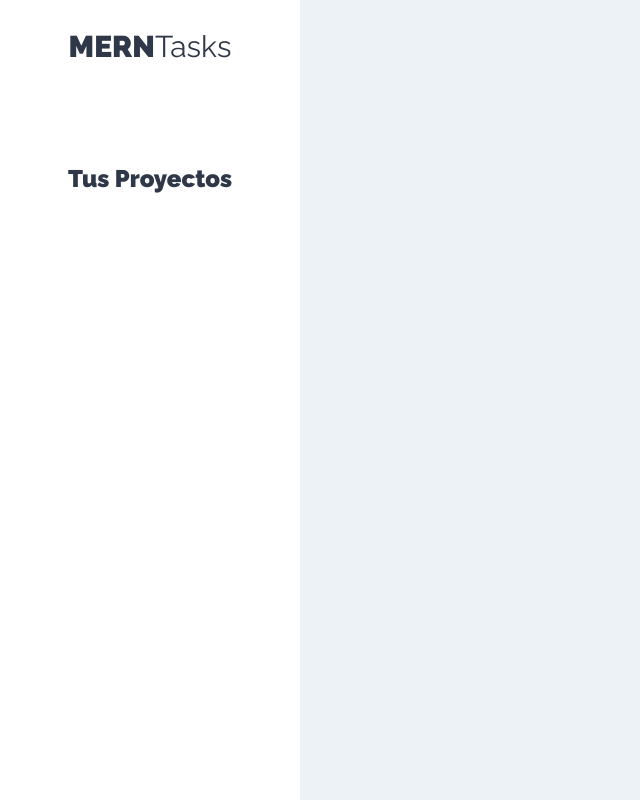
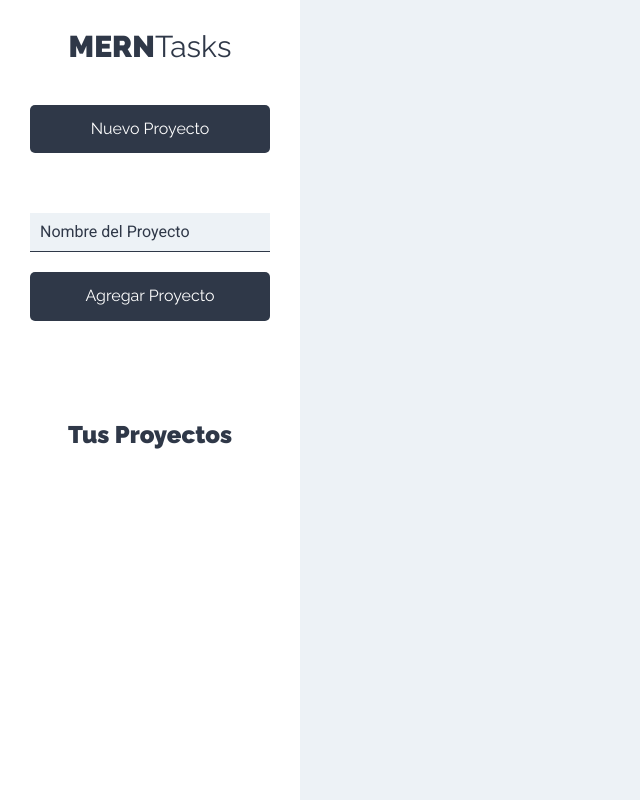
Before and after one commit to tomasgz7/Merntasks-cliente, a React (Create React App) app: page /proyectos in a window 1280 px wide. Shown: the whole page, without its empty margins (0-640 px from the left). Built offline with nearby package versions, Linux system fonts and the light colour scheme.

Commit message:
"Creación del Formulario de Proyectos"

```diff
--- a/src/components/layout/Sidebar.js
+++ b/src/components/layout/Sidebar.js
@@ -1,9 +1,12 @@
 import React from 'react';
+import NuevoProyecto from '../proyectos/NuevoProyecto';
 
 const Sidebar = () => {
     return (
         <aside>
             <h1>MERN<span>Tasks</span></h1>
+
+            <NuevoProyecto />
 
             <div className='proyectos'>
                 <h2>Tus Proyectos</h2>
--- /dev/null
+++ b/src/components/proyectos/NuevoProyecto.js
@@ -0,0 +1,32 @@
+import React, {Fragment} from 'react';
+
+const NuevoProyecto = () => {
+    return (
+        <Fragment>
+            <button
+                type='button'
+                className='btn btn-block btn-primario'
+            >Nuevo Proyecto</button>
+
+            <form
+                className='formulario-nuevo-proyecto'
+            >
+                <input
+                    type="text"
+                    className='input-text'
+                    placeholder='Nombre del Proyecto'
+                    name='nombre'
+                />
+
+                <input
+                type="submit"
+                className='btn btn-primario btn-block'
+                value="Agregar Proyecto"
+                />
+
+            </form>
+        </Fragment>
+     );
+}
+
+export default NuevoProyecto;
```
